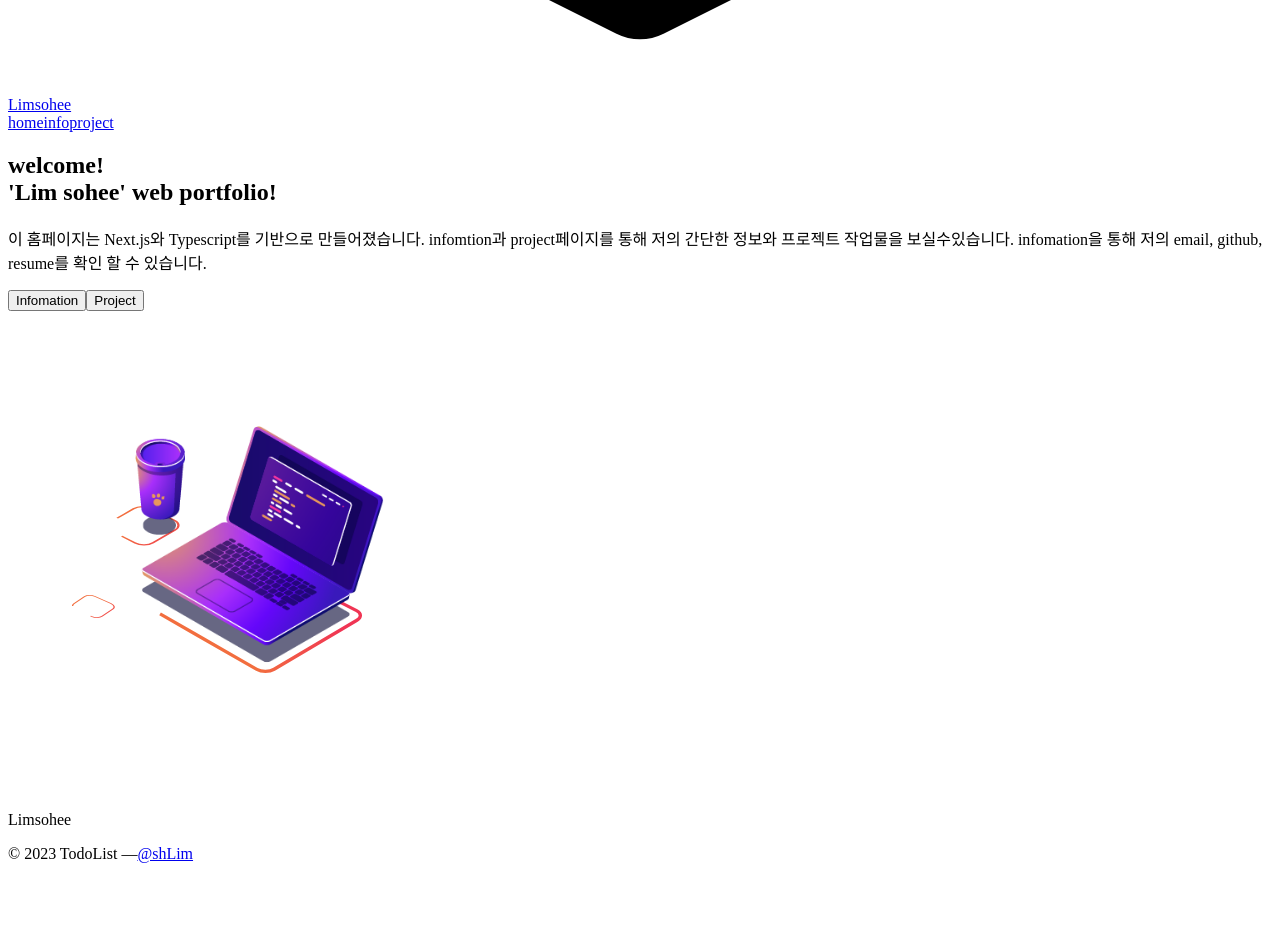
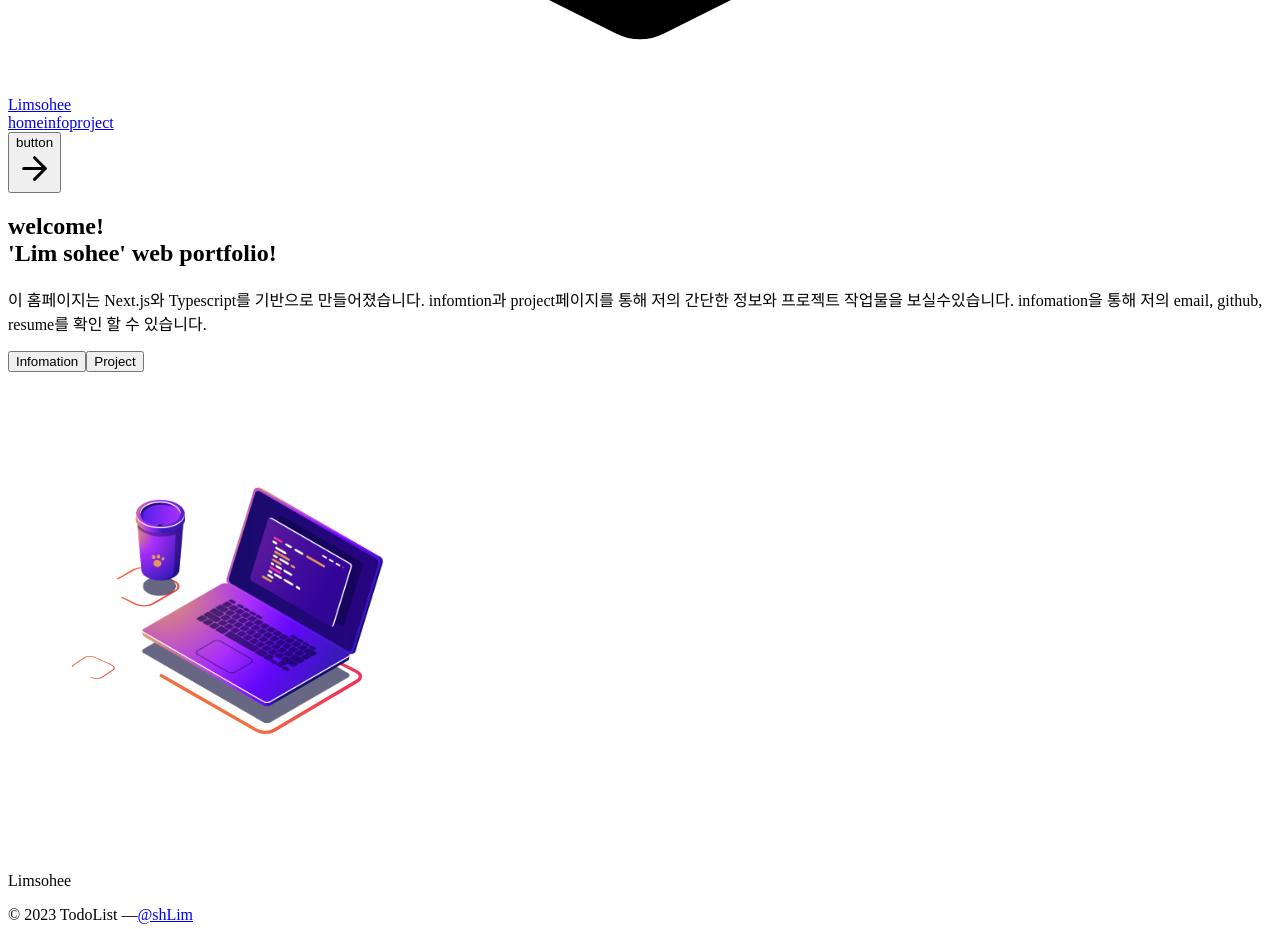
Before and after one commit to Limsoheeee/nextjs-ts-portfolio, a Next.js app: page / in a window 1280 px wide. Shown: the part 1180-2109 px from the top of the page. Built offline with nearby package versions, Linux system fonts and the light colour scheme.

Commit message:
ADD: 다크모드 추가

```diff
--- a/components/common/Header.tsx
+++ b/components/common/Header.tsx
@@ -1,4 +1,5 @@
 import Link from "next/link";
+import DarkModeToggleButton from "./darkModeToggleButton";
 
 const Header = () => {
   return (
@@ -32,6 +33,7 @@ const Header = () => {
             <Link legacyBehavior href={"project"}>
               <a className="mr-5 hover:text-gray-900">project</a>
             </Link>
+            <DarkModeToggleButton/>
           </nav>
         </div>
       </header>
--- a/components/common/darkModeToggleButton.tsx
+++ b/components/common/darkModeToggleButton.tsx
@@ -1,6 +1,6 @@
 import { useTheme } from "next-themes";
 
-const darkModeToggleButton = () => {
+const DarkModeToggleButton = () => {
   const { theme, setTheme } = useTheme();
   return (
     <div>
@@ -26,4 +26,4 @@ const darkModeToggleButton = () => {
   );
 };
 
-export default darkModeToggleButton;
+export default DarkModeToggleButton;
```
